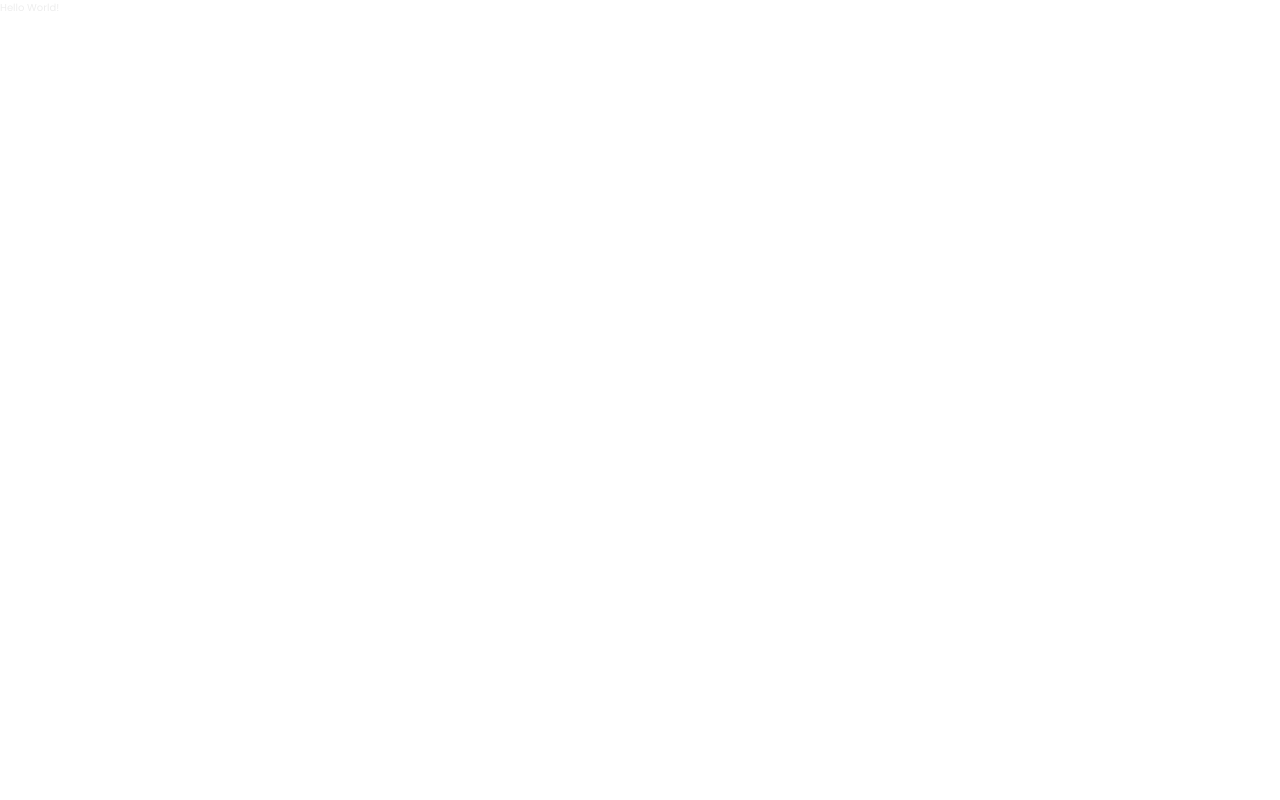
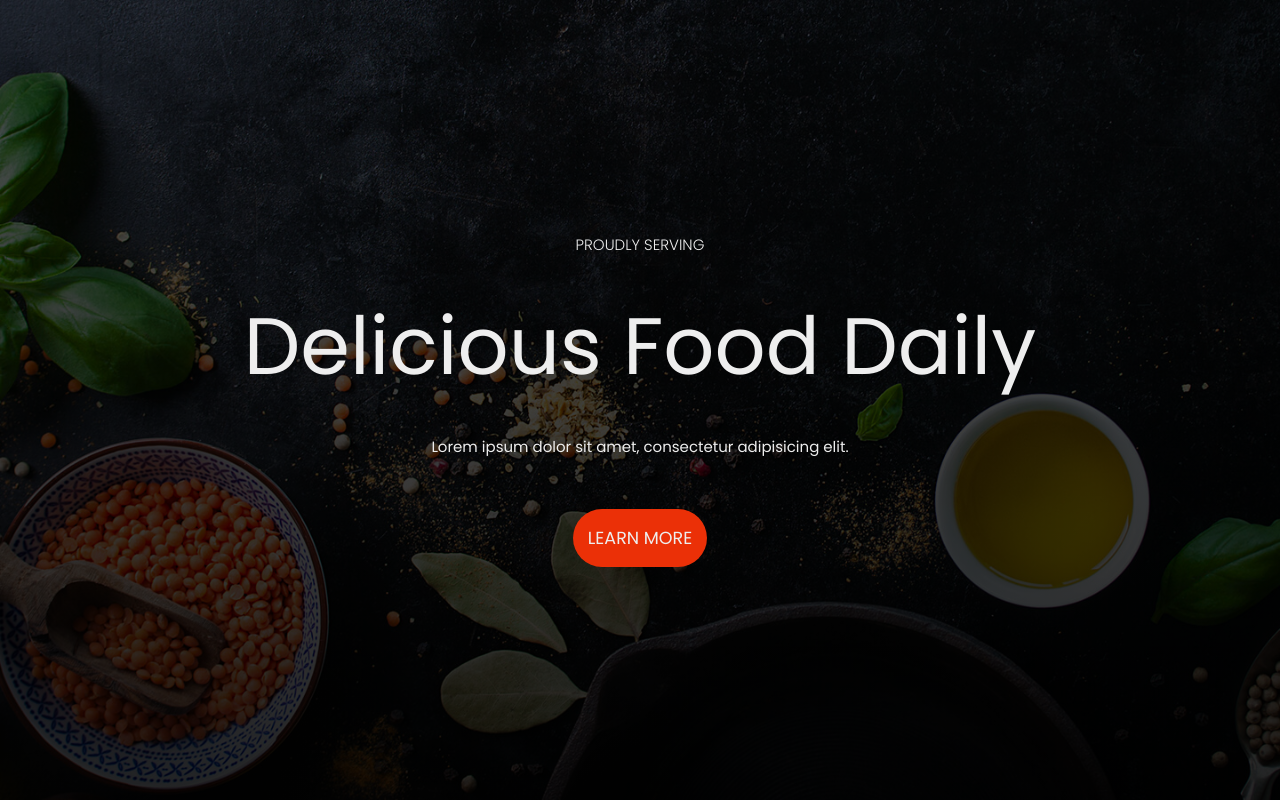
Before and after one commit to dennyhong96/FE-nested-dropdown, a website built with webpack: page src/template.html in a window 1280 px wide. Built offline with nearby package versions, Linux system fonts and the light colour scheme.

Commit message:
Add hero section

```diff
--- a/src/sass/_base.scss
+++ b/src/sass/_base.scss
@@ -1,6 +1,11 @@
 $color-primary: #eb3007;
 $color-dark: #191919;
 $color-light: #eee;
+
+$media-xl: 1200px;
+$media-lg: 992px;
+$media-md: 768px;
+$media-sm: 576px;
 
 *,
 *::before,
@@ -15,6 +20,10 @@ html {
 
   // 10px / 16px = 62.5% : 1rem = 10px
   font-size: 62.5%;
+
+  @media only screen and (max-width: $media-md) {
+    font-size: 57.5%;
+  }
 }
 
 body {
@@ -31,3 +40,15 @@ img {
 a {
   text-decoration: none;
 }
+
+.btn {
+  border: none;
+  cursor: pointer;
+  font: inherit;
+  font-size: 1.75rem;
+  padding: 1.5rem 1.5rem;
+  border-radius: 5rem;
+  text-transform: uppercase;
+  background-color: $color-primary;
+  color: $color-light;
+}
--- a/src/sass/_hero.scss
+++ b/src/sass/_hero.scss
@@ -0,0 +1,60 @@
+.hero {
+  background: linear-gradient(rgba(#000, 0.65), rgba(#000, 0.85)),
+    url("../img/bg.jpg") center center/cover no-repeat fixed;
+
+  min-height: 100vh;
+  display: flex;
+  align-items: center;
+  justify-content: center;
+
+  &__inner {
+    text-align: center;
+
+    h2 {
+      text-transform: uppercase;
+      font-size: 1.5rem;
+      font-weight: 300;
+      margin-bottom: 2.5rem;
+    }
+
+    h1 {
+      font-size: 8rem;
+      margin-bottom: 2.5rem;
+    }
+
+    p {
+      font-size: 1.5rem;
+      margin-bottom: 5rem;
+    }
+  }
+
+  @media only screen and (max-width: $media-lg) {
+    &__inner {
+      h1 {
+        font-size: 6rem;
+      }
+    }
+  }
+
+  @media only screen and (max-width: $media-md) {
+    &__inner {
+      max-width: 80%;
+
+      h2 {
+        font-size: 1.25rem;
+        font-weight: 300;
+        margin-bottom: 1.5rem;
+      }
+
+      h1 {
+        font-size: 4rem;
+        margin-bottom: 1.5rem;
+      }
+
+      p {
+        font-size: 1.25rem;
+        margin-bottom: 2.5rem;
+      }
+    }
+  }
+}
--- a/src/sass/main.scss
+++ b/src/sass/main.scss
@@ -1,2 +1,4 @@
 @import "reset";
 @import "base";
+@import "hero";
+@import "menu";
--- a/src/template.html
+++ b/src/template.html
@@ -9,11 +9,26 @@
     href="https://fonts.googleapis.com/css2?family=Poppins:ital,wght@0,100;0,200;0,300;0,400;0,500;0,600;0,700;0,800;0,900;1,100;1,200;1,300;1,400;1,500;1,600;1,700;1,800;1,900&display=swap"
     rel="stylesheet">
 
-  <h1>Hello World!</h1>
 </head>
 
 <body>
 
+  <!-- Nested Menu -->
+
+  <!-- Nested Menu Ends -->
+
+
+  <!-- Hero section -->
+  <section class="hero">
+    <div class="hero__inner">
+      <h2>Proudly serving</h2>
+      <h1>Delicious Food Daily</h1>
+      <p>Lorem ipsum dolor sit amet, consectetur adipisicing elit.</p>
+      <button class="btn">Learn more</button>
+    </div>
+  </section>
+  <!-- Hero section Ends -->
+
 </body>
 
 </html>
```
